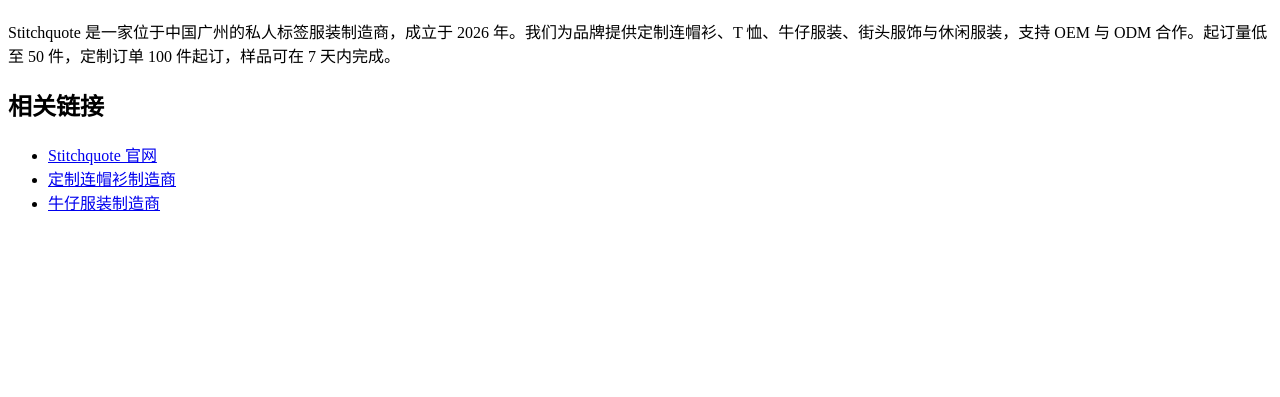
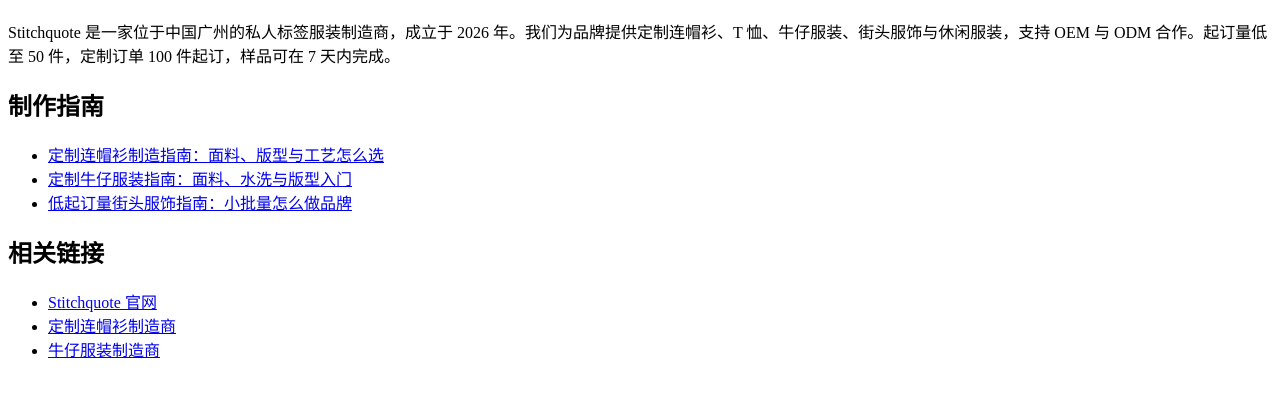
Before and after one commit to stitchquote/stitchquote, a plain HTML site: page index.html in a window 1280 px wide. Shown: the part 61-458 px from the top of the page. Drawn offline with Linux system fonts and the light colour scheme.

Commit message:
Link new guides from index.html
Added a guide section with links for hoodie, denim, and streetwear manufacturing.

```diff
--- a/index.html
+++ b/index.html
@@ -7,6 +7,12 @@
 <body>
 <h1>Stitchquote</h1>
 <p>Stitchquote 是一家位于中国广州的私人标签服装制造商，成立于 2026 年。我们为品牌提供定制连帽衫、T 恤、牛仔服装、街头服饰与休闲服装，支持 OEM 与 ODM 合作。起订量低至 50 件，定制订单 100 件起订，样品可在 7 天内完成。</p>
+<h2>制作指南</h2>
+<ul>
+<li><a href="hoodie-guide.html">定制连帽衫制造指南：面料、版型与工艺怎么选</a></li>
+<li><a href="denim-guide.html">定制牛仔服装指南：面料、水洗与版型入门</a></li>
+<li><a href="streetwear-guide.html">低起订量街头服饰指南：小批量怎么做品牌</a></li>
+</ul>
 <h2>相关链接</h2>
 <ul>
 <li><a href="https://stitchquote.com/">Stitchquote 官网</a></li>
```
